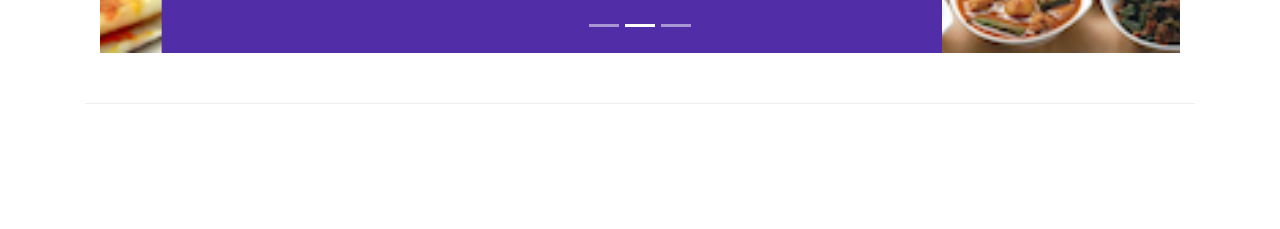
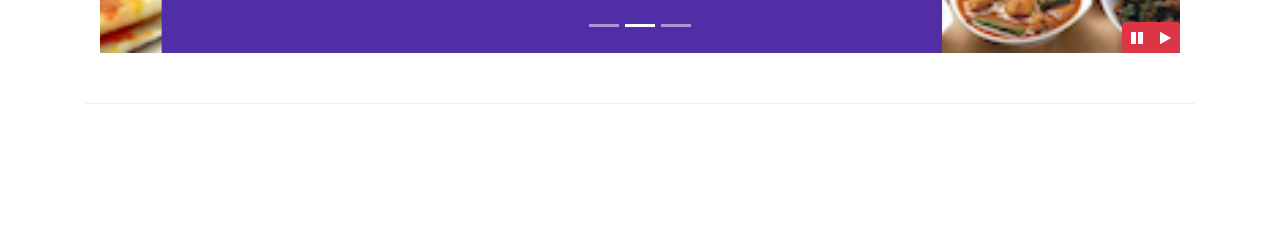
Before and after one commit to devesh2108/conFusion, a website: page index.html in a window 1280 px wide. Shown: the part 531-760 px from the top of the page. Drawn offline with nearby package versions, Linux system fonts and the light colour scheme.

Commit message:
Bootstap jquery

```diff
--- a/css/styles.css
+++ b/css/styles.css
@@ -60,3 +60,9 @@ body{
     left: 0;
     min-height: 300px;
 }
+
+#carouselbutton{
+    right: 0;
+    position: absolute;
+    bottom: 0;
+}
--- a/index.html
+++ b/index.html
@@ -201,6 +201,15 @@
                         </ol>
                         <a class="carousel-control-prev" href="#mycarousel" role="button" data-slide="prev"><span class="carousel-control-prev-icon"></span></a>
                         <a class="carousel-control-next" href="#mycarousel" role="button" data-slide="next"><span class="carousel-control-next-icon"></span></a>
+                        <div class="btn-group" id="carouselbutton">
+                            <button class="btn btn-danger btn-sm" id="carouselpause">
+                                <span class="fa fa-pause"></span>
+                            </button>
+                            <button class="btn btn-danger btn-sm" id="carouselplay">
+                                <span class="fa fa-play"></span>
+                            </button>
+                        </div>
+
                     </div>
                 </div>
             </div>
@@ -305,6 +314,17 @@
     <script src="node_modules/jquery/dist/jquery.slim.min.js"></script>
     <script src="node_modules/popper.js/dist/umd/popper.min.js"></script>
     <script src="node_modules/bootstrap/dist/js/bootstrap.min.js"></script>
+    <script>
+        $(document).ready(function(){
+            $("#mycarousel").carousel({interval : 2000});
+            $("#carouselpause").click(function(){
+                $("#mycarousel").carousel('pause');
+            });
+            $("#carouselplay").click(function(){
+                $("#mycarousel").carousel('cycle');
+            });
+        });
+    </script>
 </body>
 
 </html>
```
